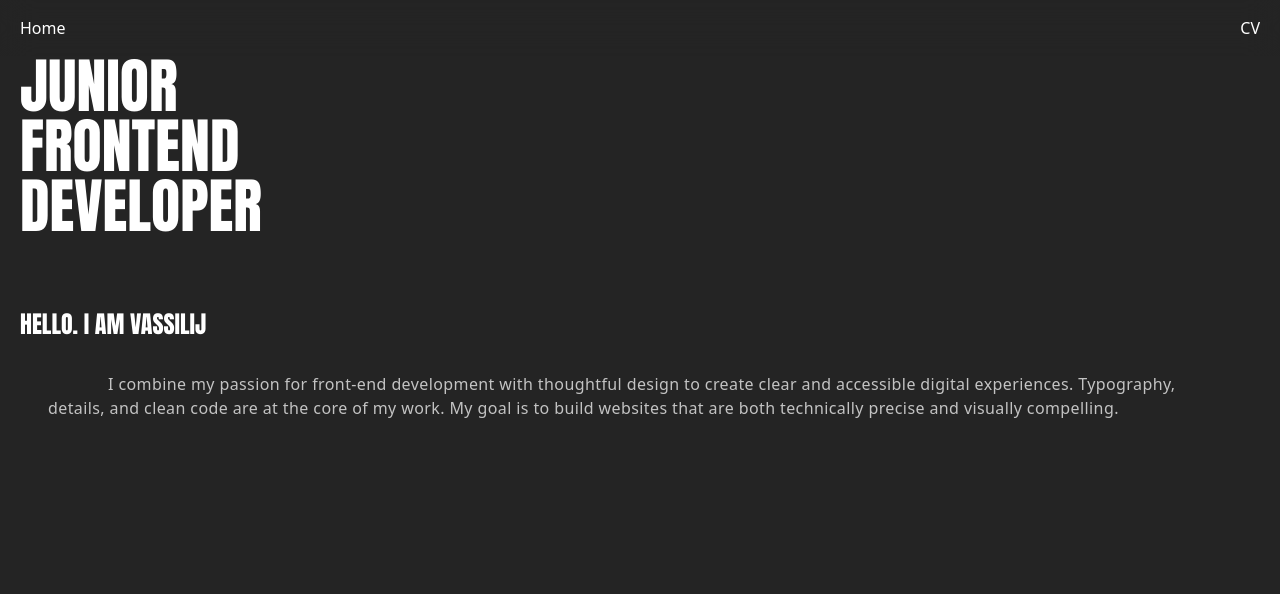
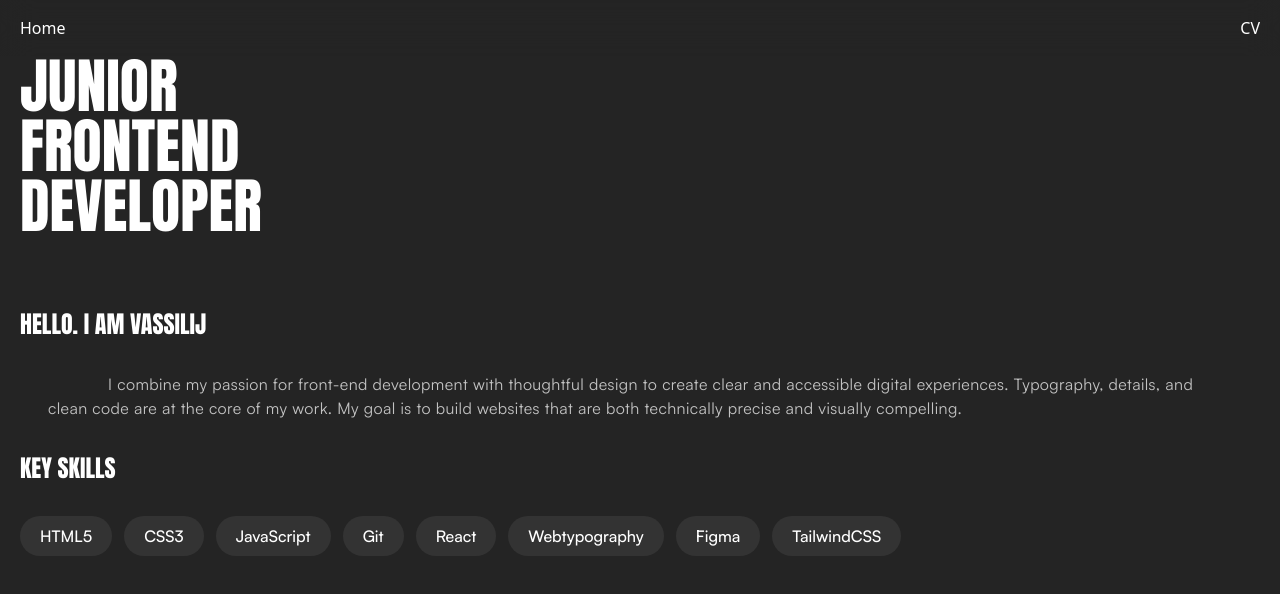
Before and after one commit to VassjaM/Portfolio, a React (Vite) app: page / in a window 1280 px wide. Shown: the top 594 px of the page. Built offline with nearby package versions, Linux system fonts and the light colour scheme.

Commit message:
added skills display

```diff
--- a/src/index.css
+++ b/src/index.css
@@ -5,8 +5,8 @@
   --color-font-primary: rgb(255, 255, 255);
   --color-primary-accent: #D05353;
   --color-text-primary: #C3C3C3;
-
-  background-color: #242424;
+  --color-background-primary: #242424;
+  --color-background-accent: #333333;
 
   /* ---typopgraphy--- */
   --font-family-primary: "Satoshi", sans-serif;
@@ -25,14 +25,25 @@
 /* ---global reset--- */
 body {
   margin: 0;
+  background-color: var(--color-background-primary);
 }
 
 h1 {
   font-family: var(--font-family-title);
+  color: var(--color-font-primary);
 }
 
 h2 {
   font-family: var(--font-family-title);
+  color: var(--color-font-primary);
+}
+
+p {
+  font-family: var(--font-family-primary);
+}
+
+span {
+  font-family: var(--font-family-primary);
 }
 
 
--- a/src/pages/Home.jsx
+++ b/src/pages/Home.jsx
@@ -2,6 +2,8 @@
 import Header from "../components/Header";
 
 export default function Home() {
+  const skills = ["HTML5", "CSS3", "JavaScript", "Git", "React", "Webtypography", "Figma", "TailwindCSS"];
+
   return (
     <div>
       <Header />
@@ -9,12 +11,25 @@ export default function Home() {
         <h1 className="text-6xl text-(--color-font-primary) font-black tracking-normal">JUNIOR<br/>FRONTEND<br/>DEVELOPER</h1>
       </div>
       <div className="flex flex-col px-5">
-        <h2 className="text-2xl text-(--color-font-primary) font-bold tracking-normal">HELLO. I AM VASSILIJ</h2>
-        <h3 className="text-base text-(--color-text-primary) tracking-wide indent-15 px-7 py-8">
+        <h2 className="text-2xl font-bold tracking-normal">HELLO. I AM VASSILIJ</h2>
+        <p className="text-base text-(--color-text-primary) tracking-wide indent-15 px-7 py-8">
           I combine my passion for front-end development with thoughtful design to create clear
           and accessible digital experiences. Typography, details, and clean code are at the core
           of my work. My goal is to build websites that are both technically precise and visually compelling.
-        </h3>
+        </p>
+      </div>
+      <div className="flex flex-col px-5">
+        <h2 className="text-2xl font-bold tracking-normal">KEY SKILLS</h2>
+        <div className="flex flex-wrap justify-start gap-3 py-8">
+          {skills.map((skill) => (
+            <span
+              key={skill}
+              className="px-5 py-2 bg-(--color-background-accent) text-(--color-font-primary) rounded-full text-base font-medium"
+            >
+              {skill}
+            </span>
+          ))}
+        </div>
       </div>
     </div>
   );
```
